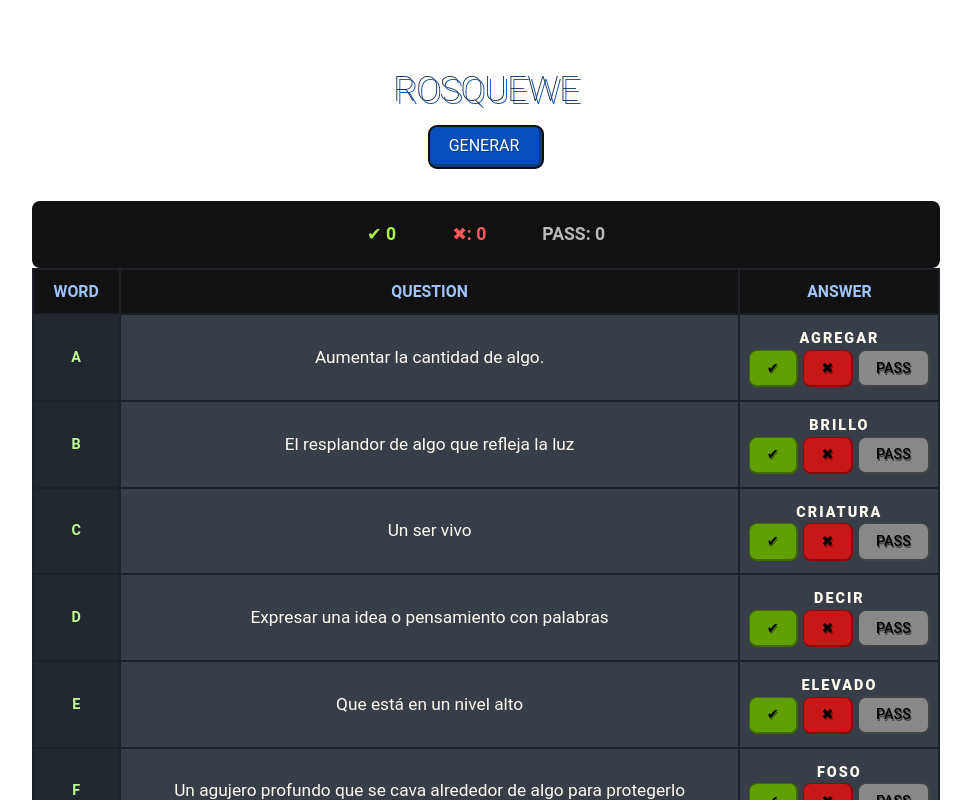
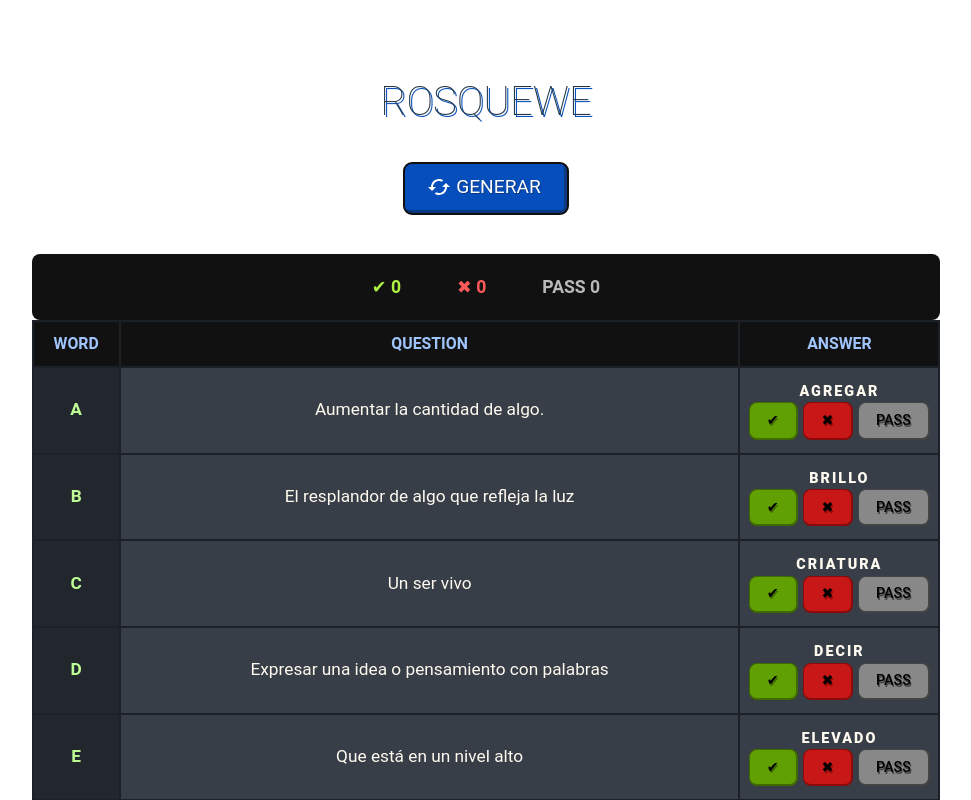
Before and after one commit to pa-ku/Rosco, a React (Vite) app: page / in a window 1280 px wide. Both pictures are taken after a click on the button "GENERAR". Shown: the top 800 px of the page, without its empty margins (154-1125 px from the left). Built offline with nearby package versions, Linux system fonts and the light colour scheme.

Commit message:
update ui

```diff
--- a/index.html
+++ b/index.html
@@ -4,7 +4,7 @@
     <meta charset="UTF-8" />
     <link rel="icon" type="image/svg+xml" href="/vite.svg" />
     <meta name="viewport" content="width=device-width, initial-scale=1.0" />
-    <title>Rosco</title>
+    <title>Rosquewe</title>
   </head>
   <body>
     <div id="root"></div>
--- a/src/App.jsx
+++ b/src/App.jsx
@@ -2,11 +2,12 @@ import "./App.css";
 import Table from "./components/Table";
 import styled from "styled-components";
 
+
 const Title = styled.h1`
-  font-size: 2.2em;
+  font-size: 2.5em;
   text-transform: uppercase;
   font-weight: 100;
-  text-shadow: 3px 3px #064ebb;
+  text-shadow: 2px 2px #064ebb;
   padding-top: 2em;
   @media (max-width: 700px) {
     font-size: 2.5em;
--- a/src/components/Row.jsx
+++ b/src/components/Row.jsx
@@ -12,7 +12,7 @@ const Letter = styled.td`
   font-weight: 700;
   color: #befd95;
   background-color: #22272e;
-
+  font-size: 1.2em;
   @media (max-width: 700px) {
     padding-inline: 20px;
   }
@@ -117,7 +117,7 @@ const PassBtn = styled.button`
   border-top: 1px solid #444;
   border-left: 1px solid #444;
   text-shadow: 1px 1.5px #444;
-  width: 50%;
+
 
   &:hover {
     background-color: #6b6b6b;
--- a/src/components/Table.jsx
+++ b/src/components/Table.jsx
@@ -2,9 +2,9 @@ import React from "react";
 import styled from "styled-components";
 import { useState, useContext } from "react";
 import { StatusContext } from "../context/StatusContext";
-import { A, B, C, D, E, F,G,H,I,J,K ,L,M,N,O,P,Q,R,S,T,U,V,W,Y,Z } from "../data";
+import { A, B, C, D, E, F,G,H,I,J,K,L,M,N,O,P,Q,R,S,T,U,V,W,Y,Z } from "../data";
 import Row from "./Row";
-
+import CachedIcon from '@mui/icons-material/Cached';
 
 const Wrapper = styled.div`
 width: 100%;
@@ -24,7 +24,15 @@ const Button = styled.button`
   text-shadow: 1px 1px #0b397e;
   font-weight: 400;
   transition: 0.5s;
-  margin-top: 1em;
+  font-size: 1.2em;
+  display: flex;
+  align-items: center;
+  justify-content: center;
+  margin: auto;
+  gap: 5px;
+  text-align: center;
+  margin-top: 2em;
+  margin-bottom: 2em;
 &:hover{
   background-color: #0b57c9;
 
@@ -97,33 +105,27 @@ const FirstRow = styled.td`
 
 
 
+
 export default function Table() {
   const { wrongAnswers, rightAnswers, pending } = useContext(StatusContext);
-
   const [roll, setRoll] = useState(0)
   const [rollStatus, setRollStatus] = useState(false)
 
 function start(){
   setRoll(Math.floor(Math.random()* 50))
   setRollStatus(true)
-  console.log(roll);
-
 }
 
   return (
     <>
-    <Button onClick={start}>GENERAR</Button>
-
-
-
+    <Button onClick={start}><CachedIcon></CachedIcon>GENERAR</Button>
        { rollStatus  === true  &&
-
        <>
        <Wrapper>
        <CtnInfo>
         <TxtInfo color="#acf144" >✔ {rightAnswers}</TxtInfo>
-        <TxtInfo color="#ff5a5a" >✖: {wrongAnswers}</TxtInfo>
-        <TxtInfo color="#b9b9b9" >PASS: {pending}</TxtInfo>
+        <TxtInfo color="#ff5a5a" >✖ {wrongAnswers}</TxtInfo>
+        <TxtInfo color="#b9b9b9" >PASS {pending}</TxtInfo>
       </CtnInfo>
       <Tabl>
          <tr>
```
